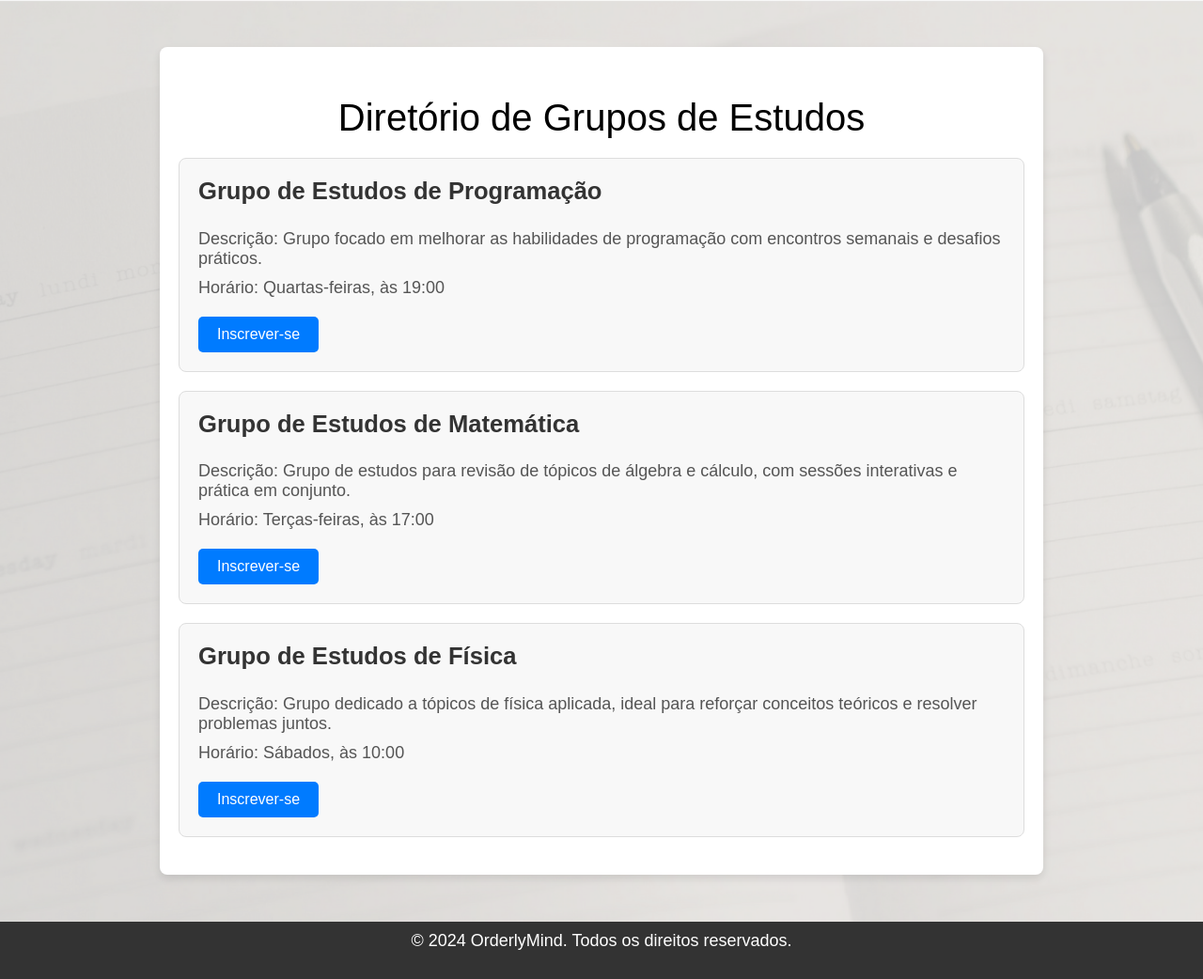
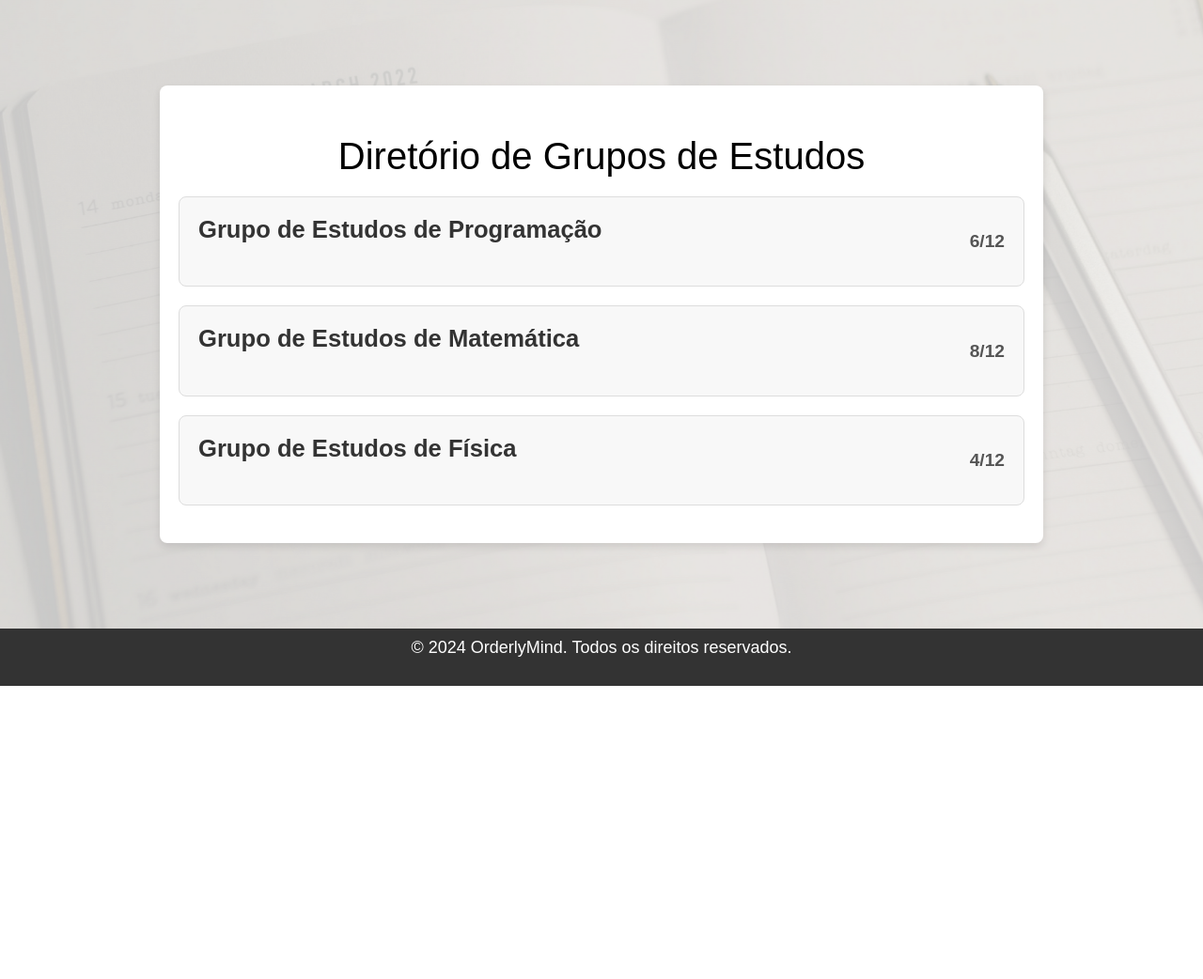
Before and after one commit to Lbragaa/ProjetoRotina, a Django app: page /groups/ in a window 1280 px wide. Shown: the part 70-1112 px from the top of the page at 94% size. After the commit the page ends 800 px from the top, so only its background shows below. Run offline with Django 5.2, Linux system fonts and the light colour scheme; a user stored in the database is signed in.

Commit message:
alterie codigo html groups e home
.

```diff
--- a/galeria/templates/userPages/groups.html
+++ b/galeria/templates/userPages/groups.html
@@ -7,31 +7,29 @@
     <h2>Diretório de Grupos de Estudos</h2>
     <div class="container">
 
+        <!-- Grupo de Estudos de Programação -->
         <div class="group">
             <h3>Grupo de Estudos de Programação</h3>
-            <p>Descrição: Grupo focado em melhorar as habilidades de programação com encontros semanais e desafios práticos.</p>
-            <p>Horário: Quartas-feiras, às 19:00</p>
-            <a href="#inscricao_programacao" class="join-btn">Inscrever-se</a>
+            <span class="members">6/12</span>
         </div>
 
+        <!-- Grupo de Estudos de Matemática -->
         <div class="group">
             <h3>Grupo de Estudos de Matemática</h3>
-            <p>Descrição: Grupo de estudos para revisão de tópicos de álgebra e cálculo, com sessões interativas e prática em conjunto.</p>
-            <p>Horário: Terças-feiras, às 17:00</p>
-            <a href="#inscricao_matematica" class="join-btn">Inscrever-se</a>
+            <span class="members">8/12</span>
         </div>
 
+        <!-- Grupo de Estudos de Física -->
         <div class="group">
             <h3>Grupo de Estudos de Física</h3>
-            <p>Descrição: Grupo dedicado a tópicos de física aplicada, ideal para reforçar conceitos teóricos e resolver problemas juntos.</p>
-            <p>Horário: Sábados, às 10:00</p>
-            <a href="#inscricao_fisica" class="join-btn">Inscrever-se</a>
+            <span class="members">4/12</span>
         </div>
 
     </div>
 </div>
 
 <style>
+    /* Estilo para o container principal */
     .form-container {
         width: 100%;
         max-width: 900px;
@@ -42,37 +40,49 @@
         box-shadow: 0px 4px 8px rgba(0, 0, 0, 0.1);
         text-align: center;
     }
+
+    /* Estilo para o container interno que contém os grupos */
     .container {
         margin-top: 20px;
     }
+
+    /* Estilo para cada grupo de estudo */
     .group {
         background-color: #f8f8f8;
         border: 1px solid #ddd;
         padding: 20px;
         border-radius: 8px;
         margin-bottom: 20px;
-        text-align: left;
+        display: flex;
+        justify-content: space-between;
+        align-items: center;
     }
+
     .group h3 {
         margin-top: 0;
         font-size: 1.6em;
         color: #333;
     }
-    .group p {
-        margin: 10px 0;
+
+    .members {
+        font-size: 1.2em;
         color: #555;
+        font-weight: bold;
     }
-    .join-btn {
-        display: inline-block;
-        padding: 10px 20px;
-        margin-top: 10px;
-        color: #fff;
-        background-color: #007BFF;
-        text-decoration: none;
-        border-radius: 5px;
-    }
-    .join-btn:hover {
-        background-color: #0056b3;
+
+    /* Responsividade: Ajuste para dispositivos menores */
+    @media (max-width: 768px) {
+        .form-container {
+            padding: 10px;
+        }
+
+        .group h3 {
+            font-size: 1.4em;
+        }
+
+        .members {
+            font-size: 1em;
+        }
     }
 </style>
 
```
Also changed, not shown: galeria/templates/user.html (+83 -11 lines), db.sqlite3.
